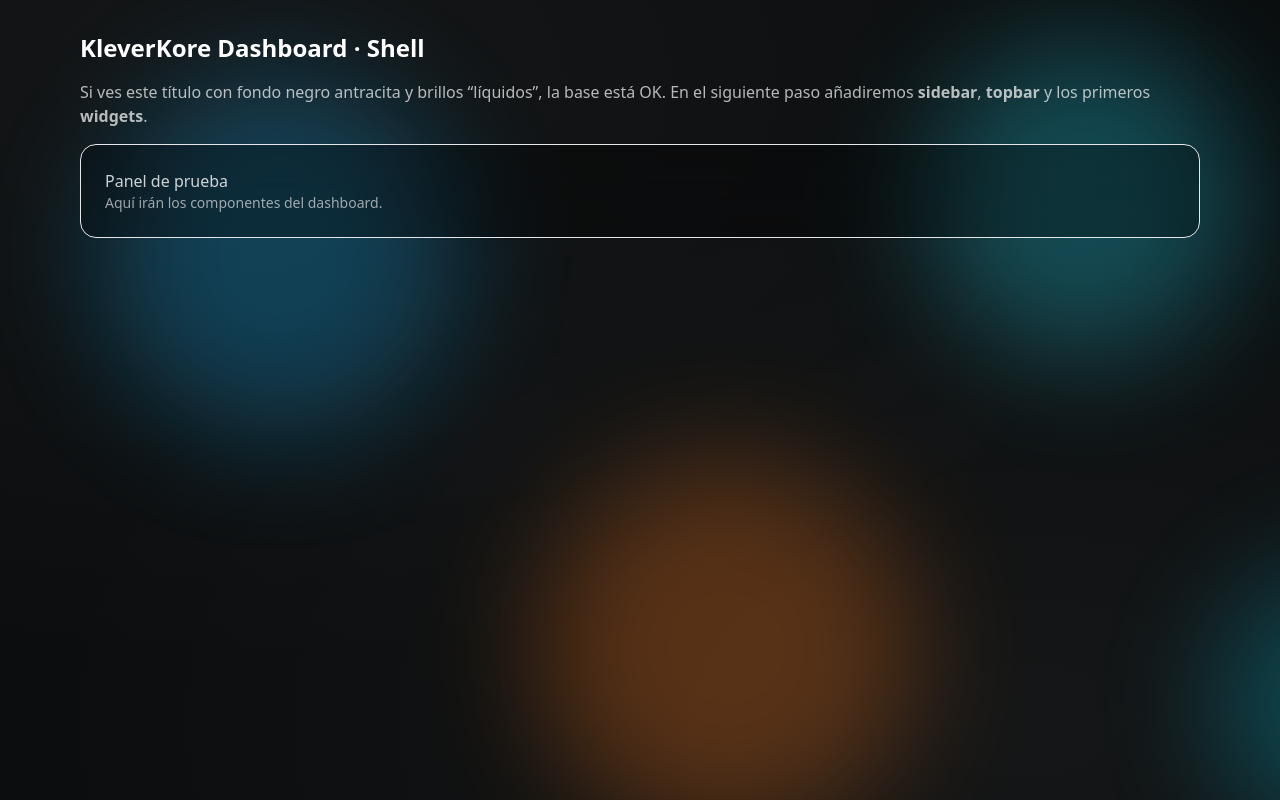
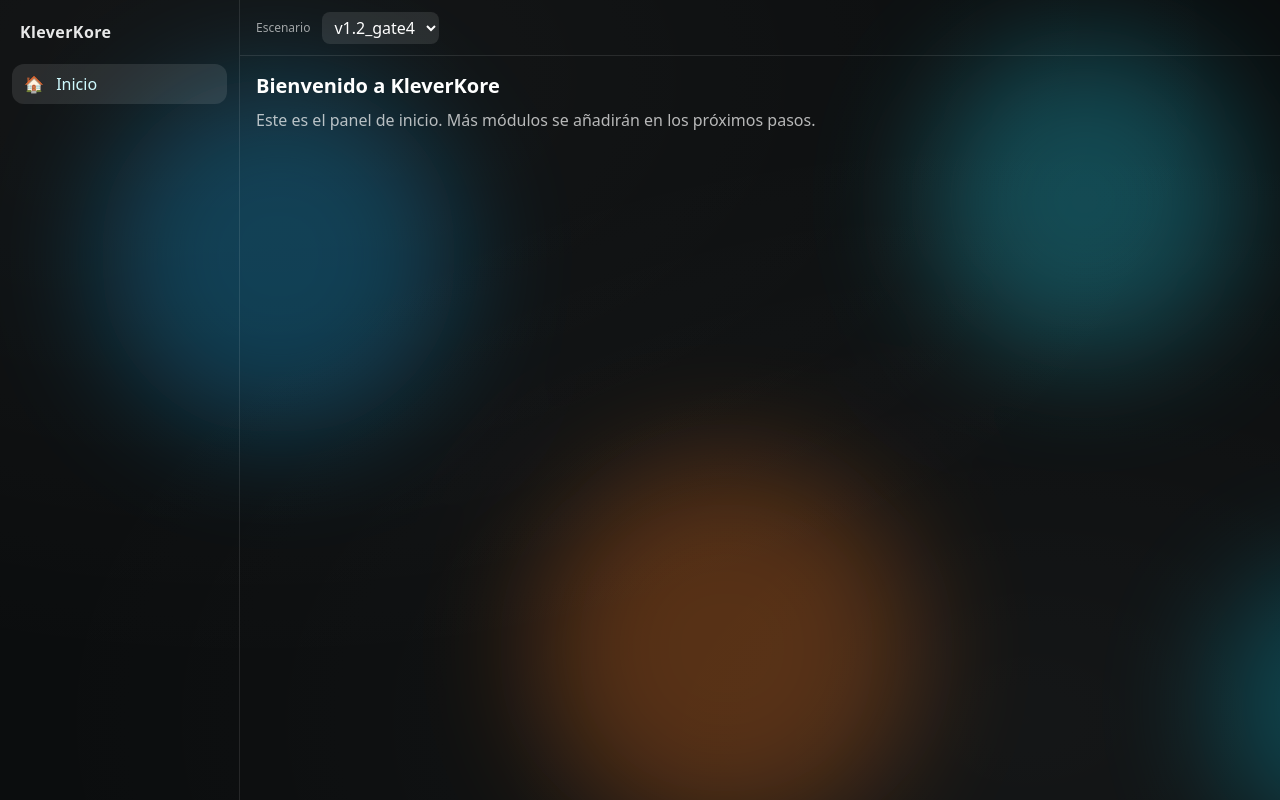
Before and after one commit to cancoretamero/KleverKore, a React (Vite) app: page / in a window 1280 px wide. Built offline with nearby package versions, Linux system fonts and the light colour scheme.

Commit message:
Update App.jsx

```diff
--- a/src/App.jsx
+++ b/src/App.jsx
@@ -1,10 +1,26 @@
-import React from 'react';
+import React, { useState } from 'react';
 import { brand } from './theme/brand';
 import { cx } from './lib/cx.js';
+import Sidebar from './layout/Sidebar.jsx';
+import Topbar from './layout/Topbar.jsx';
+import Home from './modules/Home.jsx';
 
 export default function App() {
+  const [scenario, setScenario] = useState('v1.2_gate4');
+  const [moduleId, setModuleId] = useState('home');
+
+  const modules = [
+    { id: 'home', label: 'Inicio', icon: '🏠' },
+    // añadiremos más módulos en pasos siguientes
+  ];
+
+  const Content = () => {
+    if (moduleId === 'home') return <Home />;
+    return null;
+  };
+
   return (
-    <div className="relative w-full h-[100vh] text-white" style={{ fontFamily: 'ui-sans-serif, system-ui, -apple-system, Segoe UI, Roboto' }}>
+    <div className="relative w-full h-[100vh]" style={{ fontFamily: 'ui-sans-serif, system-ui, -apple-system, Segoe UI, Roboto' }}>
       {/* Fondo antracita + Liquid Glass sutil SIEMPRE */}
       <div className="absolute inset-0 -z-10">
         <div className="absolute inset-0" style={{ background: brand.bg }} />
@@ -26,17 +42,16 @@ export default function App() {
         </div>
       </div>
 
-      {/* Shell minimal — verificamos que todo compila */}
-      <div className={cx('max-w-6xl mx-auto px-4 py-8 space-y-4')}>
-        <h1 className="text-2xl font-semibold">KleverKore Dashboard · Shell</h1>
-        <p className={brand.dim}>
-          Si ves este título con fondo negro antracita y brillos “líquidos”, la base está OK.
-          En el siguiente paso añadiremos <strong>sidebar</strong>, <strong>topbar</strong> y los primeros <strong>widgets</strong>.
-        </p>
-        <div className={cx('rounded-2xl border p-6', brand.glass, brand.border)}>
-          <div className="text-white/80">Panel de prueba</div>
-          <div className="text-white/60 text-sm">Aquí irán los componentes del dashboard.</div>
-        </div>
+      <div className="absolute inset-0 grid grid-cols-[240px_1fr] text-white">
+      {/* Barra lateral */}
+        <Sidebar modules={modules} moduleId={moduleId} setModuleId={setModuleId} />
+        {/* Área principal: Topbar + Contenido */}
+        <main className="h-full grid grid-rows-[56px_1fr]">
+          <Topbar scenario={scenario} setScenario={setScenario} />
+          <div className="overflow-auto">
+            <Content />
+          </div>
+        </main>
       </div>
     </div>
   );
```
